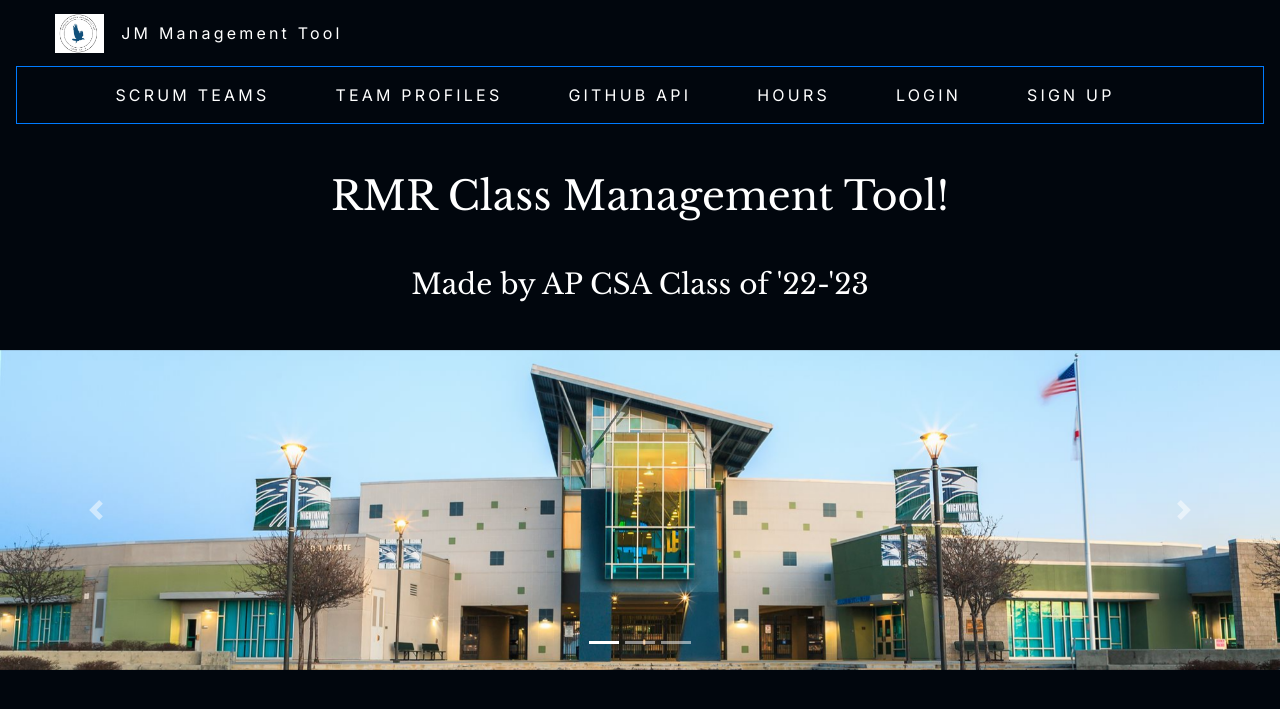
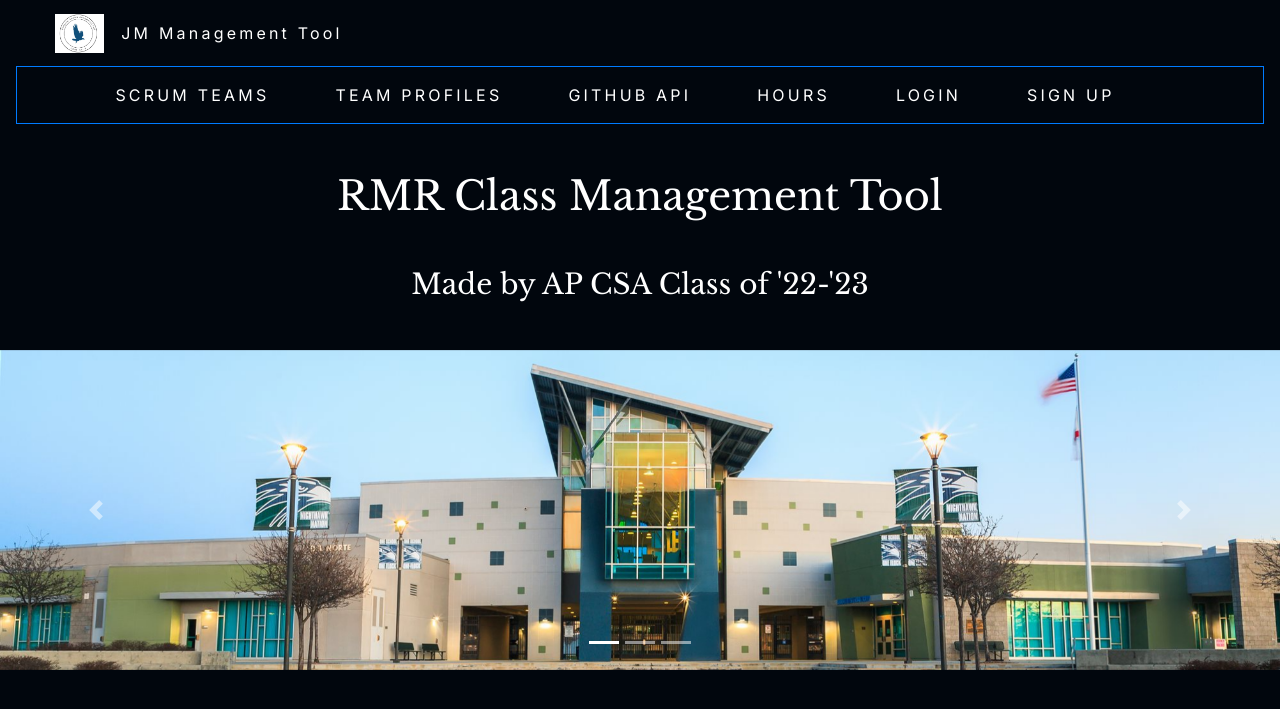
Before and after one commit to saumyapalk23/codingprojfontend, a Jekyll site: the page built from index.md, in a window 1280 px wide. Shown: the top 709 px of the page. Built offline with Jekyll 4.4.1, drawn with Linux system fonts in a browser that asks for light colours; our own code applies the rules of GitHub Pages for plain Markdown files; the repository's description, which GitHub fills in, is left out.

```diff
--- a/index.md
+++ b/index.md
@@ -11,7 +11,7 @@
     </style>
 
 <body>
-    <h1 class="text-center m-5">RMR Class Management Tool!</h1>
+    <h1 class="text-center m-5">RMR Class Management Tool</h1>
     <h3 class="text-center m-5">Made by AP CSA Class of '22-'23</h3>
     <div id="carouselExampleIndicators" class="carousel slide" data-ride="carousel">
         <ol class="carousel-indicators">
```
